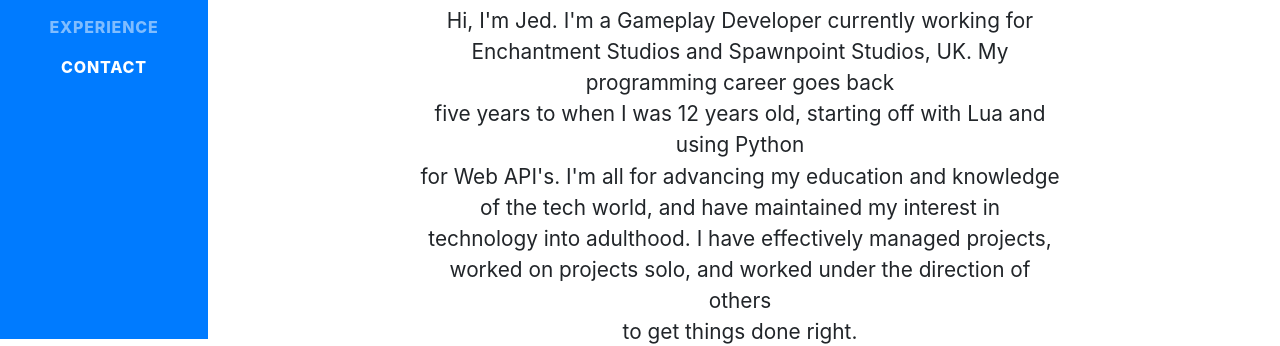
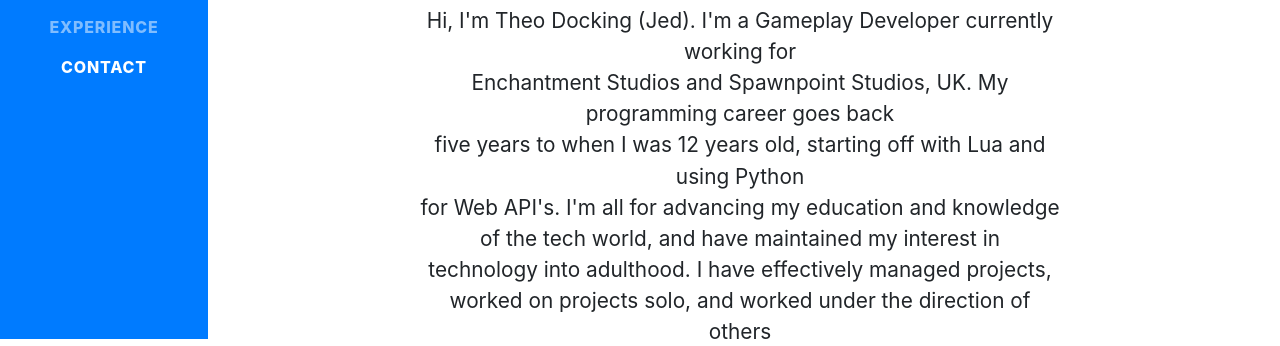
Before and after one commit to testTeotcd/portfolio, a website with bundled scripts: page index.html in a window 1280 px wide. Shown: the part 461-807 px from the top of the page. Built offline with nearby package versions, Linux system fonts and the light colour scheme; files whose address does not match are found by name; a web font is replaced by a local one.

Commit message:
Author & Desc Added

```diff
--- a/index.html
+++ b/index.html
@@ -5,8 +5,8 @@
 
     <meta charset="utf-8">
     <meta name="viewport" content="width=device-width, initial-scale=1, shrink-to-fit=no">
-    <meta name="description" content="">
-    <meta name="author" content="">
+    <meta name="description" content="Home Of Jed | Game Development">
+    <meta name="author" content="Theo Docking">
 
     <title>Jeds Portfolio</title>
 
@@ -99,7 +99,7 @@
           <div class="sectiondiv" style="width: 100%">
               <h1 class="sectiontitle">About</h1>
               <p style="text-align: center; font-size: 1.3rem;">
-                Hi, I'm Jed. I'm a Gameplay Developer currently working for <br/> Enchantment Studios and Spawnpoint Studios, UK.
+                Hi, I'm Theo Docking (Jed). I'm a Gameplay Developer currently working for <br/> Enchantment Studios and Spawnpoint Studios, UK.
                 My programming career goes back <br/> five years  to when I was 12 years old, starting off with Lua and using Python <br/> for Web
                 API's. I'm all for advancing my education and knowledge <br/> of the tech world, and have maintained my interest in <br/>
                 technology into adulthood. I have effectively managed projects, <br/> worked on projects solo, and worked under the
```
